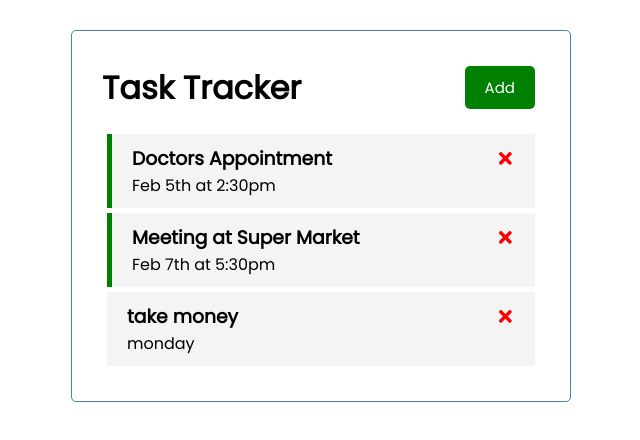
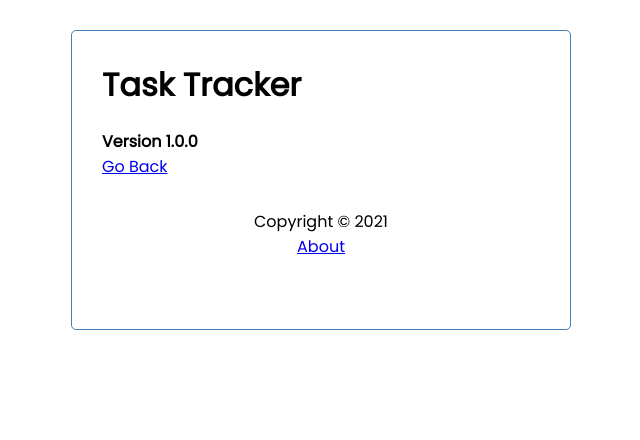
Before and after one commit to IvanCMC37/react-task-tracker, a React (Create React App) app: page /about in a window 1280 px wide. Shown: the top 440 px of the page, without its empty margins (319-959 px from the left). Built offline with nearby package versions, Linux system fonts and the light colour scheme; data requests are answered from the project's data file.

Commit message:
Added routing

```diff
--- a/package.json
+++ b/package.json
@@ -10,6 +10,7 @@
     "react": "^17.0.1",
     "react-dom": "^17.0.1",
     "react-icons": "^4.1.0",
+    "react-router-dom": "^5.2.0",
     "react-scripts": "4.0.2",
     "web-vitals": "^1.1.0"
   },
--- a/src/App.js
+++ b/src/App.js
@@ -1,5 +1,8 @@
 import { useState, useEffect } from "react";
+import { BrowserRouter as Router, Route } from "react-router-dom";
 import Header from "./components/Header";
+import Footer from "./components/Footer";
+import About from "./components/About";
 import Tasks from "./components/Tasks";
 import AddTask from "./components/AddTask";
 
@@ -84,18 +87,35 @@ function App() {
   };
 
   return (
+    <Router>
       <div className="container">
         <Header
           onAdd={() => setShowAddTask(!showAddTask)}
           showAdd={showAddTask}
         />
+
+        <Route
+          path="/"
+          exact
+          render={(props) => (
+            <>
               {showAddTask && <AddTask onAdd={addTask} />}
               {tasks.length > 0 ? (
-        <Tasks tasks={tasks} onDelete={deleteTask} onToggle={toggleReminder} />
+                <Tasks
+                  tasks={tasks}
+                  onDelete={deleteTask}
+                  onToggle={toggleReminder}
+                />
               ) : (
                 "No task to show"
               )}
+            </>
+          )}
+        />
+        <Route path="/about" component={About} />
+        <Footer />
       </div>
+    </Router>
   );
 }
 
--- /dev/null
+++ b/src/components/About.js
@@ -0,0 +1,13 @@
+//To prevent page from reloading
+import { Link } from "react-router-dom";
+
+const About = () => {
+  return (
+    <div>
+      <h4>Version 1.0.0</h4>
+      <Link to="/">Go Back</Link>
+    </div>
+  );
+};
+
+export default About;
--- /dev/null
+++ b/src/components/Footer.js
@@ -0,0 +1,13 @@
+//To prevent page from reloading
+import { Link } from "react-router-dom";
+
+const Footer = () => {
+  return (
+    <footer>
+      <p>Copyright &copy; 2021</p>
+      <Link to="/about">About</Link>
+    </footer>
+  );
+};
+
+export default Footer;
--- a/src/components/Header.js
+++ b/src/components/Header.js
@@ -1,15 +1,21 @@
 import PropTypes from "prop-types";
 import Button from "./Button";
+import { useLocation } from "react-router-dom";
 
 const Header = ({ title, onAdd, showAdd }) => {
+  //In order to only show add button when user at certain page
+  const location = useLocation();
+
   return (
     <header className="header">
       <h1>{title}</h1>
-      <Button
-        color={showAdd ? "red" : "green"}
-        text={showAdd ? "Close" : "Add"}
-        onClick={onAdd}
-      />
+      {location.pathname === "/" && (
+        <Button
+          color={showAdd ? "red" : "green"}
+          text={showAdd ? "Close" : "Add"}
+          onClick={onAdd}
+        />
+      )}
     </header>
   );
 };
```
Also changed, not shown: 1 other file (tests, documents, lock files or other folders). Lines whose indentation alone changed are shown as unchanged.
